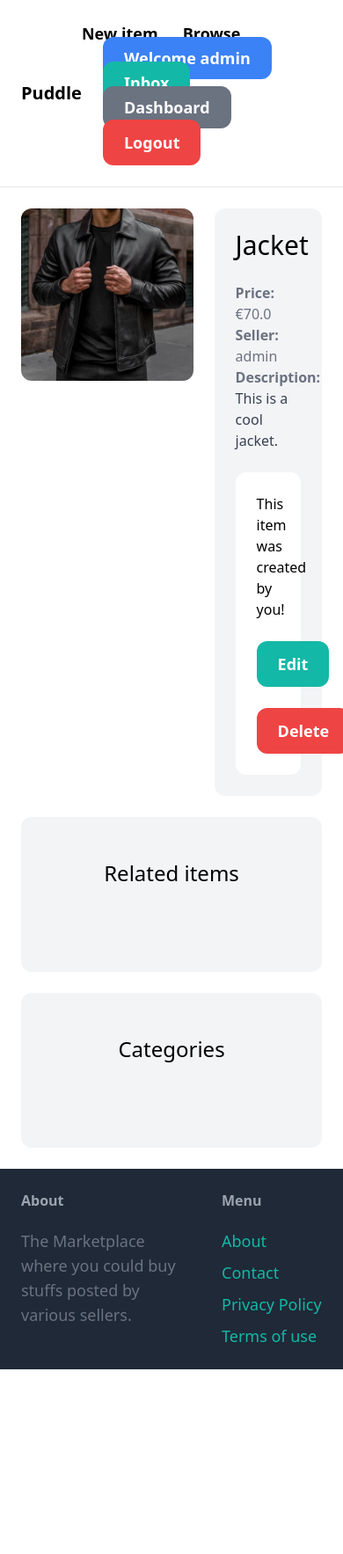
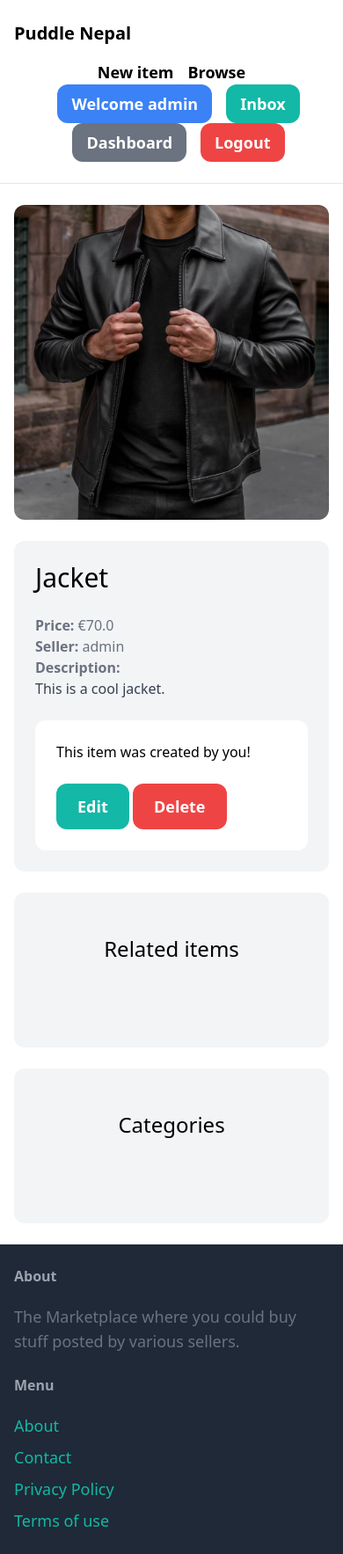
Before and after one commit to pritamgurung97/Puddle, a Django app: page /items/2/ in a window 390 px wide. Shown: the whole page at 88% size. Before the commit the page ends 1557 px from the top, so only its background shows below. Run offline with Django 4.2, Linux system fonts and the light colour scheme; a user stored in the database is signed in; data comes from the database, SQL or seed files in the repository; both versions use the stored data as it was after the commit; some libraries are stand-ins or nearby versions.

Commit message:
Minor: Add Responsiveness

```diff
--- a/puddle/conversation/templates/conversation/detail.html
+++ b/puddle/conversation/templates/conversation/detail.html
@@ -1,7 +1,6 @@
 {% extends 'core/base.html' %}
 
 {% block title %} Conversation {% endblock %}
-
 
 {% block content%}
 <h1 class="mb-6 text-3xl">Conversation</h1>
@@ -12,9 +11,7 @@
            <div>
              <p class="mb-4"><strong>{{ message.created_by.username }}</strong> @ {{ message.created_at }} </p>
              <p>{{ message.content }}</p>
-
            </div>
-
          </div>
   {% endfor %}
 </div>
@@ -24,7 +21,6 @@
 
     {{ form.as_p }}
 
-    <button class="py-4 px-8 text-lg bg-teal-500 hover:bg-teal-700 rounded-xl text-white">Send</button>
-</form>
+    <button type="submit" class="py-4 px-8 text-lg bg-teal-500 hover:bg-teal-700 rounded-xl text-white">Send</button>
 </form>
 {% endblock %}
--- a/puddle/core/templates/core/base.html
+++ b/puddle/core/templates/core/base.html
@@ -3,54 +3,49 @@
 <head>
     <meta charset="UTF-8">
     <meta name="viewport" content="width=device-width, initial-scale=1.0">
-
     <script src="https://cdn.tailwindcss.com"></script>
-    <title>{% block title %}{% endblock %} | Puddle</title>
+    <title>{% block title %}{% endblock %} | Puddle Nepal</title>
 </head>
 
 <body>
-    <nav class="py-6 px-6 flex justify-between items-center border-b border-gray-200">
-        <a href="/" class="text-xl font-semibold">Puddle</a>
-        <div class="space-x-6">
+    <nav class="py-6 px-4 md:px-6 flex flex-wrap justify-between items-center border-b border-gray-200">
+        <a href="/" class="text-xl font-semibold mb-4 md:mb-0"> Puddle Nepal</a>
+        <div class="space-x-4 md:space-x-6 w-full md:w-auto flex flex-wrap justify-center md:justify-end">
             <a href="{% url 'item:new' %}" class="text-lg font-semibold hover:text-gray-500">New item</a>
             <a href="{% url 'item:items' %}" class="text-lg font-semibold hover:text-gray-500">Browse</a>
 
             {% if request.user.is_authenticated %}
-            <a href="{% url 'core:index' %}" class="px-6 py-3 text-lg font-semibold bg-blue-500 text-white rounded-xl hover:bg-blue-700">Welcome {{ user }}</a>
-            <a href="{% url 'conversation:inbox' %}" class="px-6 py-3 text-lg font-semibold bg-teal-500 text-white rounded-xl hover:bg-teal-700">Inbox</a>
-            <a href="{% url 'dashboard:index' %}" class="px-6 py-3 text-lg font-semibold bg-gray-500 text-white rounded-xl hover:bg-gray-700">Dashboard</a>
+            <a href="{% url 'core:index' %}" class="px-4 py-2 text-lg font-semibold bg-blue-500 text-white rounded-xl hover:bg-blue-700">Welcome {{ user }}</a>
+            <a href="{% url 'conversation:inbox' %}" class="px-4 py-2 text-lg font-semibold bg-teal-500 text-white rounded-xl hover:bg-teal-700">Inbox</a>
+            <a href="{% url 'dashboard:index' %}" class="px-4 py-2 text-lg font-semibold bg-gray-500 text-white rounded-xl hover:bg-gray-700">Dashboard</a>
 
             <!-- Add a form to handle the POST request for logout -->
-            <form id="logout-form" method="post" action="{% url 'core:logout' %}" style="display: inline;">
+            <form id="logout-form" method="post" action="{% url 'core:logout' %}" class="inline">
                 {% csrf_token %}
-                <button type="submit" class="px-6 py-3 text-lg font-semibold bg-red-500 text-white rounded-xl hover:bg-red-700">
-                    Logout
-                </button>
+                <button type="submit" class="px-4 py-2 text-lg font-semibold bg-red-500 text-white rounded-xl hover:bg-red-700">Logout</button>
             </form>
             {% else %}
-            <a href="{% url 'core:signup' %}" class="px-6 py-3 text-lg font-semibold bg-teal-500 text-white rounded-xl hover:bg-teal-700">Sign up</a>
-            <a href="{% url 'core:login' %}" class="px-6 py-3 text-lg font-semibold bg-gray-500 text-white rounded-xl hover:bg-gray-700">Log in</a>
+            <a href="{% url 'core:signup' %}" class="px-4 py-2 text-lg font-semibold bg-teal-500 text-white rounded-xl hover:bg-teal-700">Sign up</a>
+            <a href="{% url 'core:login' %}" class="px-4 py-2 text-lg font-semibold bg-gray-500 text-white rounded-xl hover:bg-gray-700">Log in</a>
             {% endif %}
         </div>
     </nav>
-    <div class="px-6 py-6">
+    <div class="px-4 md:px-6 py-6">
         {% block content %}{% endblock %}
     </div>
-    <footer class="py-6 px-6 flex justify-between bg-gray-800">
-        <div class="w-2/3 pr-10">
+    <footer class="py-6 px-4 md:px-6 flex flex-wrap justify-between bg-gray-800">
+        <div class="w-full md:w-2/3 md:pr-10 mb-6 md:mb-0">
             <h3 class="mb-5 font-semibold text-gray-400">About</h3>
-
-            <p class="text-lg text-gray-500">The Marketplace where you could buy stuffs posted by various sellers.</p>
+            <p class="text-lg text-gray-500">The Marketplace where you could buy stuff posted by various sellers.</p>
         </div>
 
-        <div class="w-1/3">
+        <div class="w-full md:w-1/3">
             <h3 class="mb-5 font-semibold text-gray-400">Menu</h3>
-
             <ul class="space-y-2">
-                <li><a href="#" class="text-lg text-teal-500 hover:text-teal-700">About</a> </li>
-                <li><a href="{% url 'core:contact' %}" class="text-lg text-teal-500 hover:text-teal-700">Contact</a> </li>
-                <li><a href="#" class="text-lg text-teal-500 hover:text-teal-700">Privacy Policy</a> </li>
-                <li><a href="#" class="text-lg text-teal-500 hover:text-teal-700">Terms of use</a> </li>
+                <li><a href="#" class="text-lg text-teal-500 hover:text-teal-700">About</a></li>
+                <li><a href="{% url 'core:contact' %}" class="text-lg text-teal-500 hover:text-teal-700">Contact</a></li>
+                <li><a href="#" class="text-lg text-teal-500 hover:text-teal-700">Privacy Policy</a></li>
+                <li><a href="#" class="text-lg text-teal-500 hover:text-teal-700">Terms of use</a></li>
             </ul>
         </div>
     </footer>
--- a/puddle/item/templates/item/detail.html
+++ b/puddle/item/templates/item/detail.html
@@ -1,14 +1,14 @@
-{% extends 'core/base.html'%}
+{% extends 'core/base.html' %}
 
 {% block title %} {{ item.name }} {% endblock %}
 
 {% block content %}
-    <div class="grid grid-cols-5 gap-6">
-        <div class="col-span-3">
-            <img src="{{ item.image.url }}" class="rounded-xl">
+    <div class="grid grid-cols-1 md:grid-cols-5 gap-6">
+        <div class="col-span-1 md:col-span-3">
+            <img src="{{ item.image.url }}" class="rounded-xl w-full">
         </div>
 
-        <div class="col-span-2 p-6 bg-gray-100 rounded-xl">
+        <div class="col-span-1 md:col-span-2 p-6 bg-gray-100 rounded-xl">
             <h1 class="mb-6 text-3xl">{{ item.name }}</h1>
             <p class="text-gray-500"><strong>Price:</strong> €{{ item.price }} </p>
             <p class="text-gray-500"><strong>Seller:</strong> {{ item.created_by.username }} </p>
@@ -34,19 +34,20 @@
             {% endif %}
         </div>
     </div>
-<div class="mt-6 px-6 py-12 bg-gray-100 rounded-xl">
+
+    <div class="mt-6 px-6 py-12 bg-gray-100 rounded-xl">
         <h2 class="mb-12 text-2xl text-center">Related items</h2>
 
-        <div class="grid grid-cols-3 gap-3">
-            {% for item in related_items %}
-                <a href="{% url 'item:detail' item.id %}">
+        <div class="grid grid-cols-1 sm:grid-cols-2 md:grid-cols-3 gap-4">
+            {% for related_item in related_items %}
+                <a href="{% url 'item:detail' related_item.id %}" class="block">
                     <div>
-                        <img src="{{ item.image.url }}" class="rounded-t-xl">
+                        <img src="{{ related_item.image.url }}" class="rounded-t-xl w-full">
                     </div>
 
                     <div class="p-6 bg-white rounded-b-xl">
-                        <h2 class="text-2xl">{{ item.name }}</h2>
-                        <p class="text-gray-500">Price: {{ item.price }}</p>
+                        <h2 class="text-2xl">{{ related_item.name }}</h2>
+                        <p class="text-gray-500">Price: €{{ related_item.price }}</p>
                     </div>
                 </a>
             {% endfor %}
@@ -56,10 +57,10 @@
     <div class="mt-6 px-6 py-12 bg-gray-100 rounded-xl">
         <h2 class="mb-12 text-2xl text-center">Categories</h2>
 
-        <div class="grid grid-cols-3 gap-3">
+        <div class="grid grid-cols-1 sm:grid-cols-2 md:grid-cols-3 gap-4">
             {% for category in categories %}
-                <a href="#">
-                    <div class="p-6 bg-white rounded-b-xl">
+                <a href="#" class="block">
+                    <div class="p-6 bg-white rounded-xl">
                         <h2 class="text-2xl">{{ category.name }}</h2>
                         <p class="text-gray-500">{{ category.items.count }} items</p>
                     </div>
@@ -67,5 +68,4 @@
             {% endfor %}
         </div>
     </div>
-
 {% endblock %}
```
Also changed, not shown: puddle/conversation/templates/conversation/inbox.html (+4 -5 lines), puddle/conversation/templates/conversation/new.html (+4 -8 lines), puddle/core/templates/core/index.html (+8 -8 lines), puddle/core/templates/core/login.html (+3 -9 lines), puddle/dashboard/templates/dashboard/index.html (+8 -8 lines), puddle/item/templates/item/items.html (+8 -15 lines), puddle/db.sqlite3.
